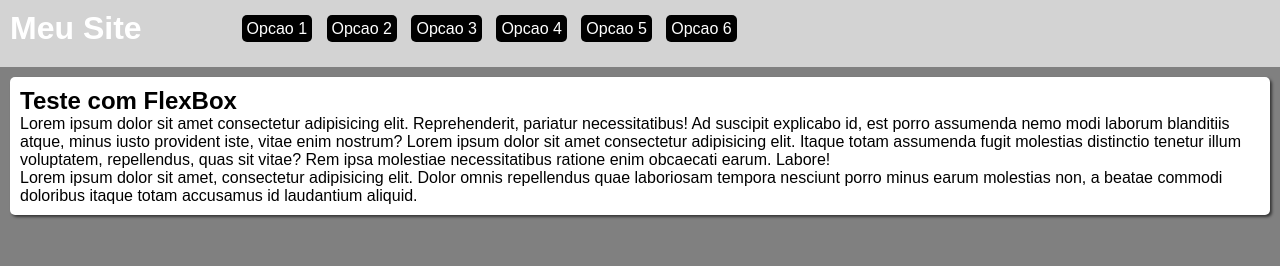
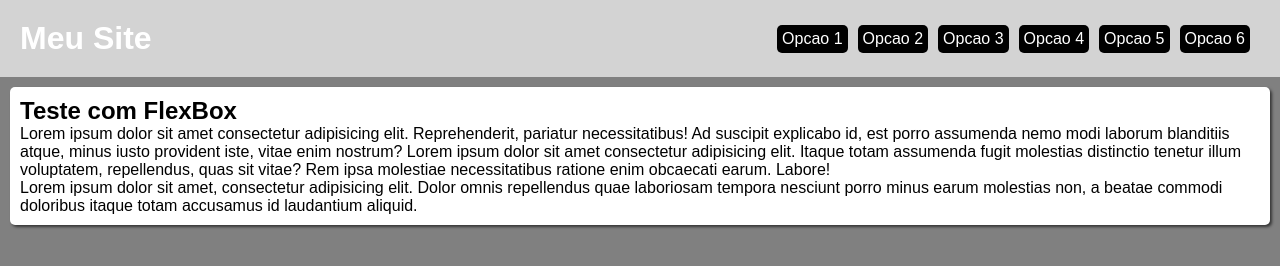
Before and after one commit to edsoncardoso658/menu-com-flexbox, a plain HTML site: page index.html in a window 1280 px wide. Drawn offline with Linux system fonts and the light colour scheme.

Commit message:
Update styles.css

```diff
--- a/styles.css
+++ b/styles.css
@@ -14,6 +14,8 @@ header{
     padding: 10px;
     display: flex;
     flex-flow: row wrap;
+    justify-content: space-between;
+    align-items: center;
 
 }
 
@@ -27,7 +29,8 @@ main{
 
 header nav{
     flex-shrink: 0;
-    margin-top: 10px;
+    margin: 10px;
+    display: flex;
 }
 
 header a{
@@ -39,9 +42,15 @@ header a{
     margin-right: 10px;
 }
 
+header a:hover{
+    background-color: white;
+    color: black;
+    transition: background-color 0.5s;
+}
+
 header h1{
-    margin-bottom: 10px;
-    margin-right: 100px;
+    margin: 10px;
     color: white;
     flex-shrink: 0;
+
 }
```
